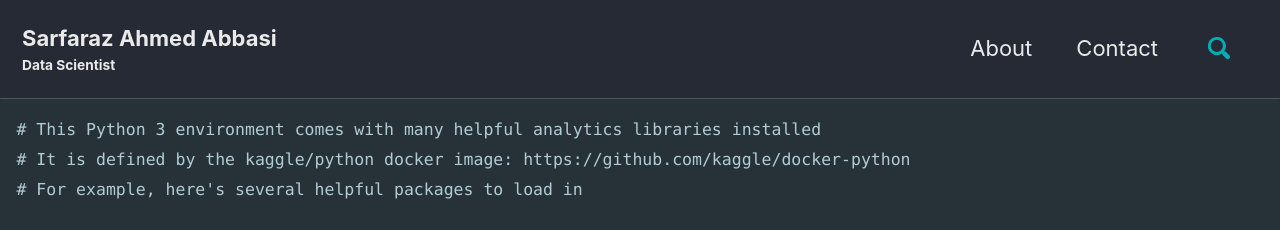
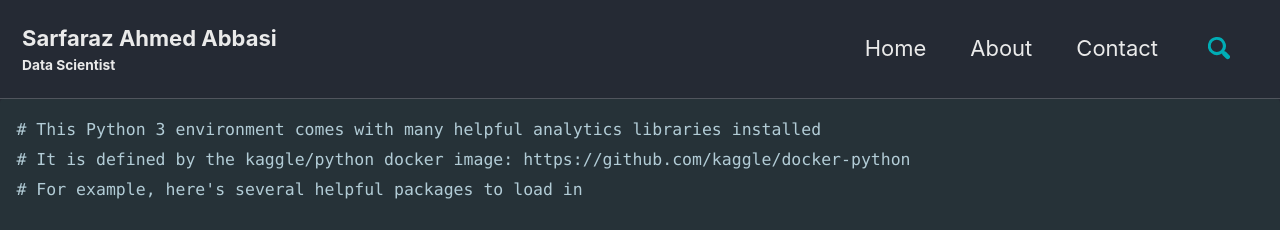
Before and after one commit to TheSarfaraz/thesarfaraz.github.io, a Jekyll site: the page built from _posts/2019-09-06-Learn-with-Sarfaraz.md, in a window 1280 px wide and 900 px high. Shown: the top 230 px of the window. Built offline with Jekyll 4.4.1, drawn with Linux system fonts in a browser that asks for light colours; cached includes are drawn as plain includes; nearby versions of some CDN libraries; our own code applies the rules of GitHub Pages for plain Markdown files.

```diff
--- a/_data/navigation.yml
+++ b/_data/navigation.yml
@@ -1,5 +1,7 @@
 # main links
 main:
+     - title: "Home"
+       url: /
      - title: "About"
        url: /about/
      - title: "Contact"
```
Also changed, not shown: _posts/2019-09-06-Learn-with-Sarfaraz.md (+3 -1 lines).
